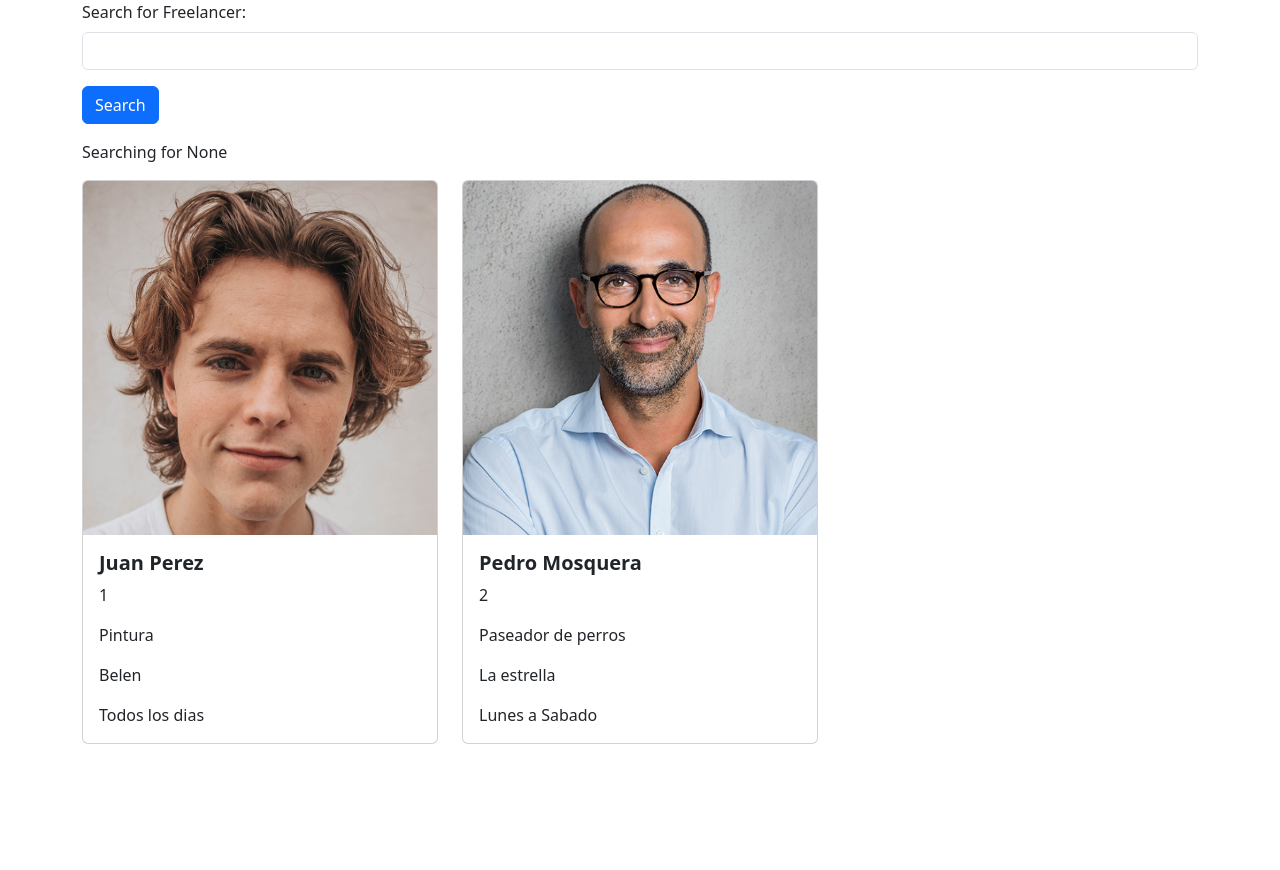
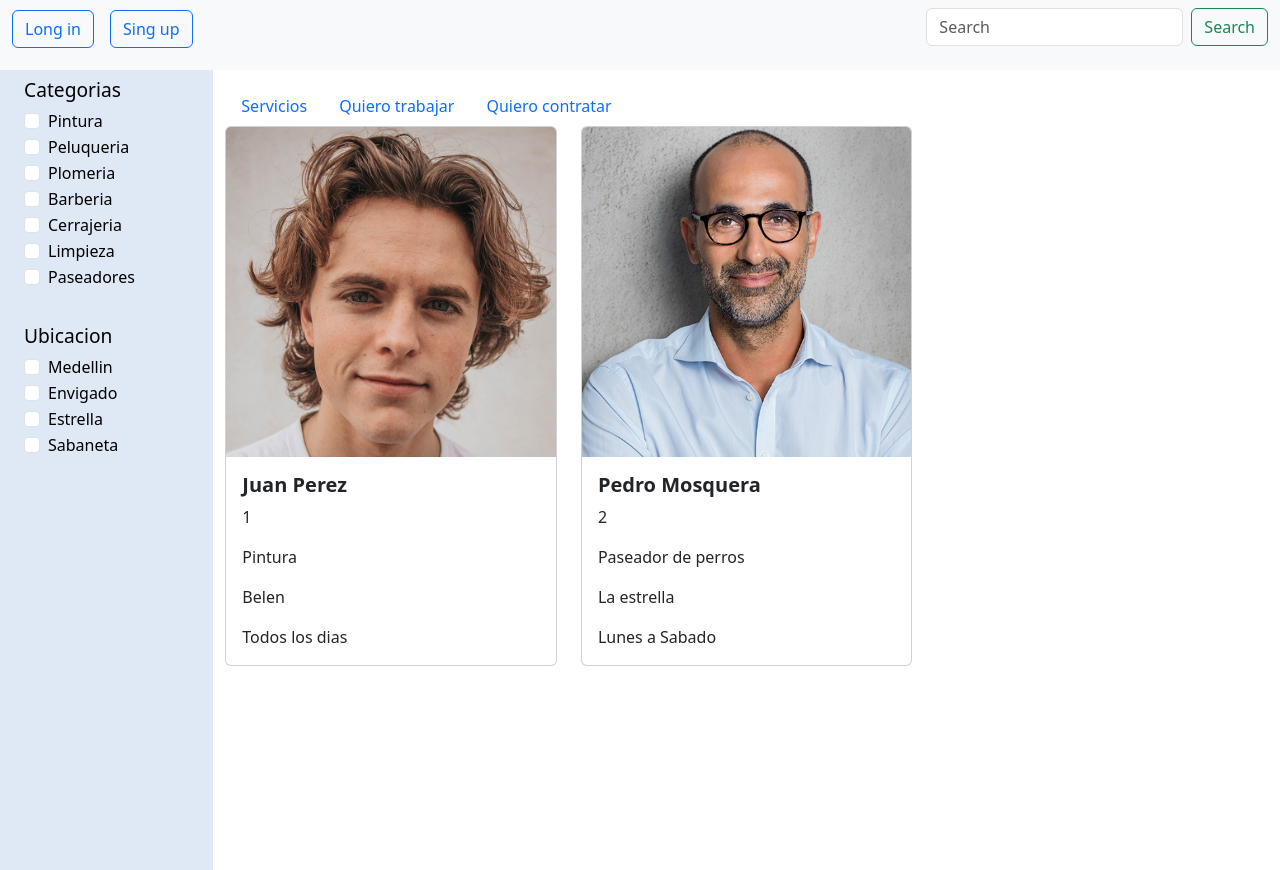
Before and after one commit to IsisAmaya/proyecto-agendame, a Django app: page / in a window 1280 px wide. Before the commit the page ends 744 px from the top, so only its background shows below. Run offline with Django 4.2, Linux system fonts and the light colour scheme; data comes from the database, SQL or seed files in the repository.

Commit message:
adicion de elementos al home

```diff
--- a/Aplicaciones/Freelancer/templates/home.html
+++ b/Aplicaciones/Freelancer/templates/home.html
@@ -2,18 +2,135 @@
     <link href="https://cdn.jsdelivr.net/npm/bootstrap@5.3.1/dist/css/bootstrap.min.css" rel="stylesheet" integrity="sha384-4bw+/aepP/YC94hEpVNVgiZdgIC5+VKNBQNGCHeKRQN+PtmoHDEXuppvnDJzQIu9" crossorigin="anonymous">
 </head>
 
-<div class="container">
 
-<form action= "">
-    <div class="mb-3">
-        <label for="searchFreelancer" class="form-label">
-            Search for Freelancer:
-        </label>
-        <input type="text" class="form-control" name="searchFreelancer" />
-    </div>
-    <button type="submit" class="btn btn-primary">Search</button>
-</form>
-<p>Searching for {{ searchTerm }}</p>
+
+<body>
+
+
+    <nav class="navbar navbar-expand-lg bg-body-tertiary" >
+        <div class="container-fluid" >
+        <div class="collapse navbar-collapse" id="navbarTogglerDemo03">
+            <ul class="navbar-nav me-auto mb-2 mb-lg-2">
+            <li class="nav-item me-3 mb-2 mb-lg-1">
+                <button type="button" class="btn btn-outline-primary">Long in</button>
+            </li>
+            <li class="nav-item">
+                <button type="button" class="btn btn-outline-primary">Sing up</button>
+            </li>
+            </ul>
+            <form class="d-flex" role="search">
+            <input type="text" class="form-control me-2"  name="searchFreelancer" placeholder="Search" aria-label="Search">
+            <button class="btn btn-outline-success" type="submit">Search</button>
+            </form>
+        </div>
+        </div>
+    </nav>
+
+
+</body>
+
+
+
+<div class="container-fluid">
+
+    <div class="row flex-nowrap">
+
+        <div class="col-auto col-md-3 col-xl-2 px-sm-2 px-0" style="background-color: #dfe9f5;">
+            <div class="d-flex flex-column align-items-center align-items-sm-start px-3 pt-2 text-white min-vh-100">
+                <h1 style="color: black; font-size: larger;">
+                    Categorias
+                </h1>
+                <ul class="nav nav-pills flex-column mb-sm-auto mb-0 align-items-center align-items-sm-start" id="menu">
+                    <div class="form-check">
+                        <input class="form-check-input" type="checkbox" value="" id="flexCheckDefault">
+                        <label class="form-check-label" for="flexCheckDefault" style="color: black;">
+                            Pintura
+                        </label>
+                    </div>
+                    <div class="form-check">
+                        <input class="form-check-input" type="checkbox" value="" id="flexCheckDefault">
+                        <label class="form-check-label" for="flexCheckDefault" style="color: black;">
+                            Peluqueria
+                        </label>
+                    </div>
+                    <div class="form-check">
+                        <input class="form-check-input" type="checkbox" value="" id="flexCheckDefault">
+                        <label class="form-check-label" for="flexCheckDefault" style="color: black;">
+                            Plomeria
+                        </label>
+                    </div>
+                    <div class="form-check">
+                        <input class="form-check-input" type="checkbox" value="" id="flexCheckDefault">
+                        <label class="form-check-label" for="flexCheckDefault" style="color: black;">
+                            Barberia
+                        </label>
+                    </div>
+                    <div class="form-check">
+                        <input class="form-check-input" type="checkbox" value="" id="flexCheckDefault">
+                        <label class="form-check-label" for="flexCheckDefault" style="color: black;">
+                            Cerrajeria
+                        </label>
+                    </div>
+                    <div class="form-check">
+                        <input class="form-check-input" type="checkbox" value="" id="flexCheckDefault">
+                        <label class="form-check-label" for="flexCheckDefault" style="color: black;">
+                            Limpieza
+                        </label>
+                    </div>
+                    <div class="form-check">
+                        <input class="form-check-input" type="checkbox" value="" id="flexCheckDefault">
+                        <label class="form-check-label" for="flexCheckDefault" style="color: black;">
+                            Paseadores
+                        </label>
+                    </div>
+                    <hr>
+                    <h2 style="color: black; font-size: larger;">
+                        Ubicacion
+                    </h2>
+                    <div class="form-check">
+                        <input class="form-check-input" type="checkbox" value="" id="flexCheckDefault">
+                        <label class="form-check-label" for="flexCheckDefault" style="color: black;">
+                            Medellin
+                        </label>
+                    </div>
+                    <div class="form-check">
+                        <input class="form-check-input" type="checkbox" value="" id="flexCheckDefault">
+                        <label class="form-check-label" for="flexCheckDefault" style="color: black;">
+                            Envigado
+                        </label>
+                    </div>
+                    <div class="form-check">
+                        <input class="form-check-input" type="checkbox" value="" id="flexCheckDefault">
+                        <label class="form-check-label" for="flexCheckDefault" style="color: black;">
+                            Estrella
+                        </label>
+                    </div>
+                    <div class="form-check">
+                        <input class="form-check-input" type="checkbox" value="" id="flexCheckDefault">
+                        <label class="form-check-label" for="flexCheckDefault" style="color: black;">
+                            Sabaneta
+                        </label>
+                    </div>
+                </ul>
+                <hr>
+            </div>
+        </div>
+
+
+        <div class="col py-3">
+
+            <ul class="nav justify-content-left">
+                <li class="nav-item">
+                <a class="nav-link active" aria-current="page" href="#">Servicios</a>
+                </li>
+                <li class="nav-item">
+                <a class="nav-link" href="#">Quiero trabajar</a>
+                </li>
+                <li class="nav-item">
+                <a class="nav-link" href="#">Quiero contratar</a>
+                </li>
+            </ul>
+
 <div class="row row-cols-1 row-cols-md-3 g-4">
     {% for freelancer in freelancers %}
     <div v-for="freelancer in freelancers" class=col>
@@ -41,7 +158,11 @@
 
 
 
+</div>
 
+</div>
+
+</div>
 
 
 </div>
```
